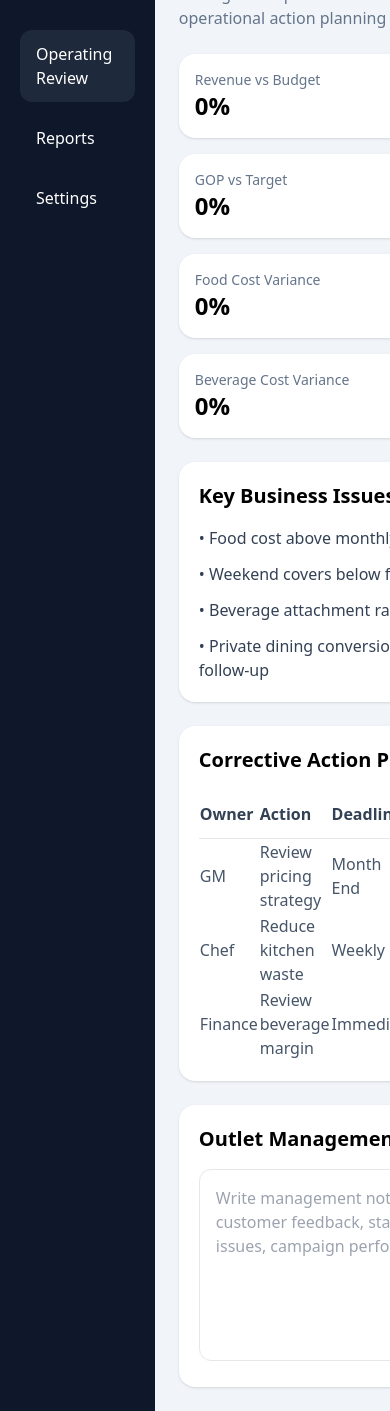
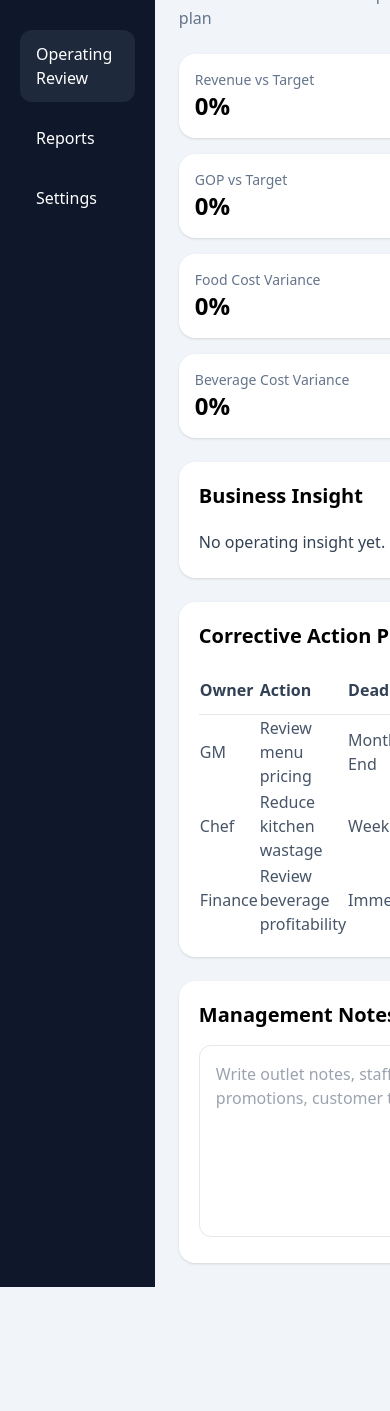
Before and after one commit to Kdems/fb.finance, a plain HTML site: page generic.html in a window 390 px wide. Shown: the part 114-1525 px from the top of the page. After the commit the page ends 1401 px from the top, so only its background shows below. Drawn offline with nearby package versions, Linux system fonts and the light colour scheme.

Commit message:
Update generic.html

```diff
--- a/generic.html
+++ b/generic.html
@@ -17,9 +17,9 @@
   <script src="https://cdn.tailwindcss.com"></script>
 
   <link
-  rel="stylesheet"
-  href="assets/css/main.css"
-/>
+    rel="stylesheet"
+    href="assets/css/main.css"
+  />
 
 </head>
 
@@ -88,24 +88,31 @@
         </h2>
 
         <p class="text-slate-500">
-          Management performance review and operational action planning
+          Performance review and operating action plan
         </p>
 
       </div>
 
 
 
-      <!-- EXECUTIVE SUMMARY -->
-      <div class="grid md:grid-cols-2 xl:grid-cols-4 gap-4 mb-6">
+      <!-- KPI -->
+      <div
+        class="grid md:grid-cols-2 xl:grid-cols-4 gap-4 mb-6"
+      >
 
 
-        <div class="bg-white rounded-2xl p-4 shadow">
+        <div
+          class="bg-white rounded-2xl p-4 shadow"
+        >
 
           <p class="text-sm text-slate-500">
-            Revenue vs Budget
+            Revenue vs Target
           </p>
 
-          <h3 class="text-2xl font-bold">
+          <h3
+            id="reviewRevenueAchievement"
+            class="text-2xl font-bold"
+          >
             0%
           </h3>
 
@@ -113,13 +120,18 @@
 
 
 
-        <div class="bg-white rounded-2xl p-4 shadow">
+        <div
+          class="bg-white rounded-2xl p-4 shadow"
+        >
 
           <p class="text-sm text-slate-500">
             GOP vs Target
           </p>
 
-          <h3 class="text-2xl font-bold">
+          <h3
+            id="reviewGopAchievement"
+            class="text-2xl font-bold"
+          >
             0%
           </h3>
 
@@ -127,13 +139,18 @@
 
 
 
-        <div class="bg-white rounded-2xl p-4 shadow">
+        <div
+          class="bg-white rounded-2xl p-4 shadow"
+        >
 
           <p class="text-sm text-slate-500">
             Food Cost Variance
           </p>
 
-          <h3 class="text-2xl font-bold">
+          <h3
+            id="reviewFoodVariance"
+            class="text-2xl font-bold"
+          >
             0%
           </h3>
 
@@ -141,13 +158,18 @@
 
 
 
-        <div class="bg-white rounded-2xl p-4 shadow">
+        <div
+          class="bg-white rounded-2xl p-4 shadow"
+        >
 
           <p class="text-sm text-slate-500">
             Beverage Cost Variance
           </p>
 
-          <h3 class="text-2xl font-bold">
+          <h3
+            id="reviewBeverageVariance"
+            class="text-2xl font-bold"
+          >
             0%
           </h3>
 
@@ -158,53 +180,56 @@
 
 
 
-      <!-- KEY ISSUES -->
-      <div class="bg-white rounded-2xl p-5 shadow mb-6">
+      <!-- BUSINESS INSIGHT -->
+      <div
+        class="bg-white rounded-2xl p-5 shadow mb-6"
+      >
 
-        <h3 class="text-xl font-bold mb-4">
-          Key Business Issues
+        <h3
+          class="text-xl font-bold mb-4"
+        >
+          Business Insight
         </h3>
 
 
-        <ul class="space-y-3 text-slate-700">
+        <div
+          id="businessInsight"
+          class="text-slate-700 leading-8"
+        >
 
-          <li>
-            • Food cost above monthly target
-          </li>
+          No operating insight yet.
 
-          <li>
-            • Weekend covers below forecast
-          </li>
-
-          <li>
-            • Beverage attachment rate declined
-          </li>
-
-          <li>
-            • Private dining conversion needs follow-up
-          </li>
-
-        </ul>
+        </div>
 
       </div>
 
 
 
       <!-- ACTION PLAN -->
-      <div class="bg-white rounded-2xl p-5 shadow mb-6">
+      <div
+        class="bg-white rounded-2xl p-5 shadow mb-6"
+      >
 
-        <h3 class="text-xl font-bold mb-4">
+        <h3
+          class="text-xl font-bold mb-4"
+        >
           Corrective Action Plan
         </h3>
 
 
-        <div class="overflow-auto">
+        <div
+          class="overflow-auto"
+        >
 
-          <table class="w-full text-left">
+          <table
+            class="w-full text-left"
+          >
 
             <thead>
 
-              <tr class="border-b">
+              <tr
+                class="border-b"
+              >
 
                 <th class="py-3">
                   Owner
@@ -237,11 +262,33 @@
                 </td>
 
                 <td>
-                  Review pricing strategy
+                  Review menu pricing
                 </td>
 
                 <td>
                   Month End
+                </td>
+
+                <td>
+                  Active
+                </td>
+
+              </tr>
+
+
+
+              <tr>
+
+                <td class="py-4">
+                  Chef
+                </td>
+
+                <td>
+                  Reduce kitchen wastage
+                </td>
+
+                <td>
+                  Weekly
                 </td>
 
                 <td>
@@ -255,33 +302,11 @@
               <tr>
 
                 <td class="py-4">
-                  Chef
-                </td>
-
-                <td>
-                  Reduce kitchen waste
-                </td>
-
-                <td>
-                  Weekly
-                </td>
-
-                <td>
-                  Active
-                </td>
-
-              </tr>
-
-
-
-              <tr>
-
-                <td class="py-4">
                   Finance
                 </td>
 
                 <td>
-                  Review beverage margin
+                  Review beverage profitability
                 </td>
 
                 <td>
@@ -296,7 +321,6 @@
 
             </tbody>
 
-
           </table>
 
         </div>
@@ -305,17 +329,21 @@
 
 
 
-      <!-- OUTLET NOTES -->
-      <div class="bg-white rounded-2xl p-5 shadow">
+      <!-- MANAGEMENT NOTES -->
+      <div
+        class="bg-white rounded-2xl p-5 shadow"
+      >
 
-        <h3 class="text-xl font-bold mb-4">
-          Outlet Management Notes
+        <h3
+          class="text-xl font-bold mb-4"
+        >
+          Management Notes
         </h3>
 
 
         <textarea
           class="w-full border rounded-xl p-4 h-48"
-          placeholder="Write management notes, customer feedback, staffing issues, campaign performance..."
+          placeholder="Write outlet notes, staffing issues, promotions, customer trends..."
         ></textarea>
 
       </div>
@@ -325,6 +353,19 @@
 
   </div>
 
+
+
+  <!-- SCRIPTS -->
+
+  <script src="assets/js/storage.js"></script>
+
+  <script src="assets/js/settings.js"></script>
+
+  <script src="assets/js/calculations.js"></script>
+
+  <script src="assets/js/generic.js"></script>
+
+
 </body>
 
 </html>
```
